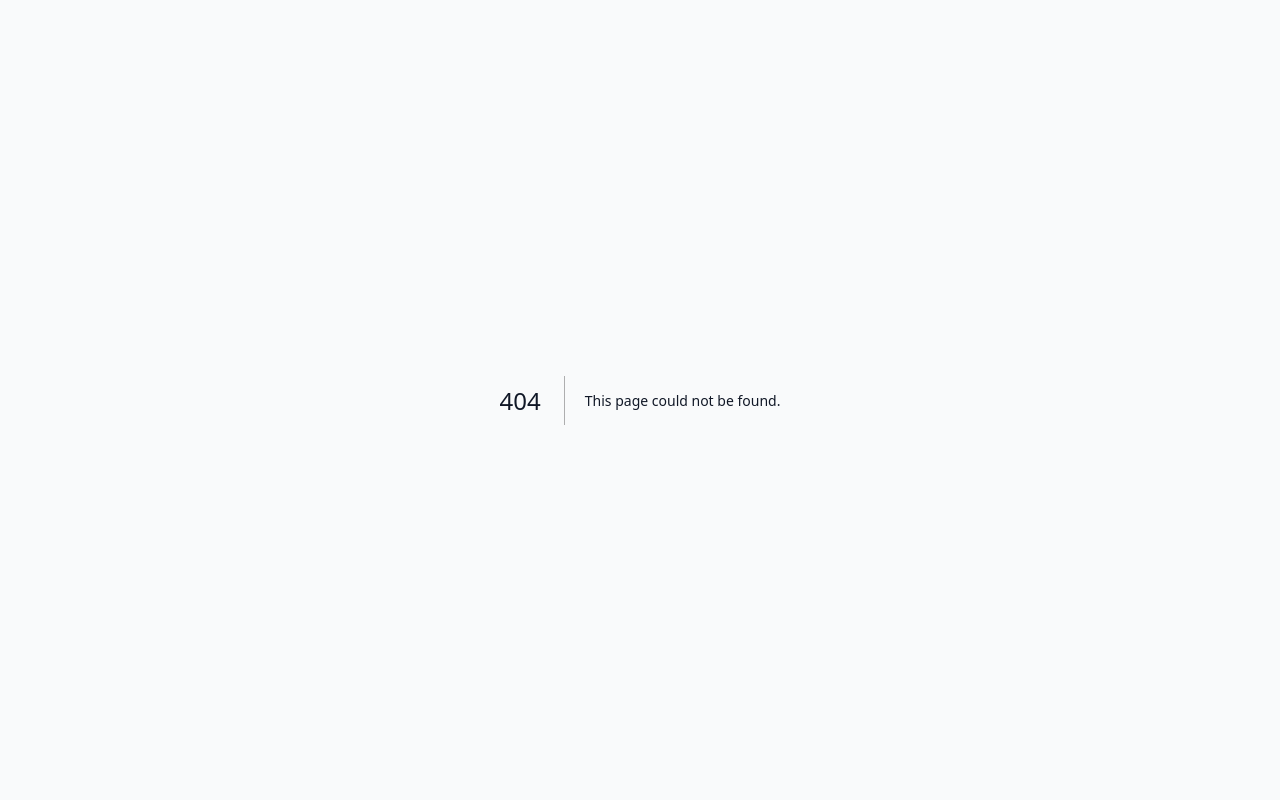
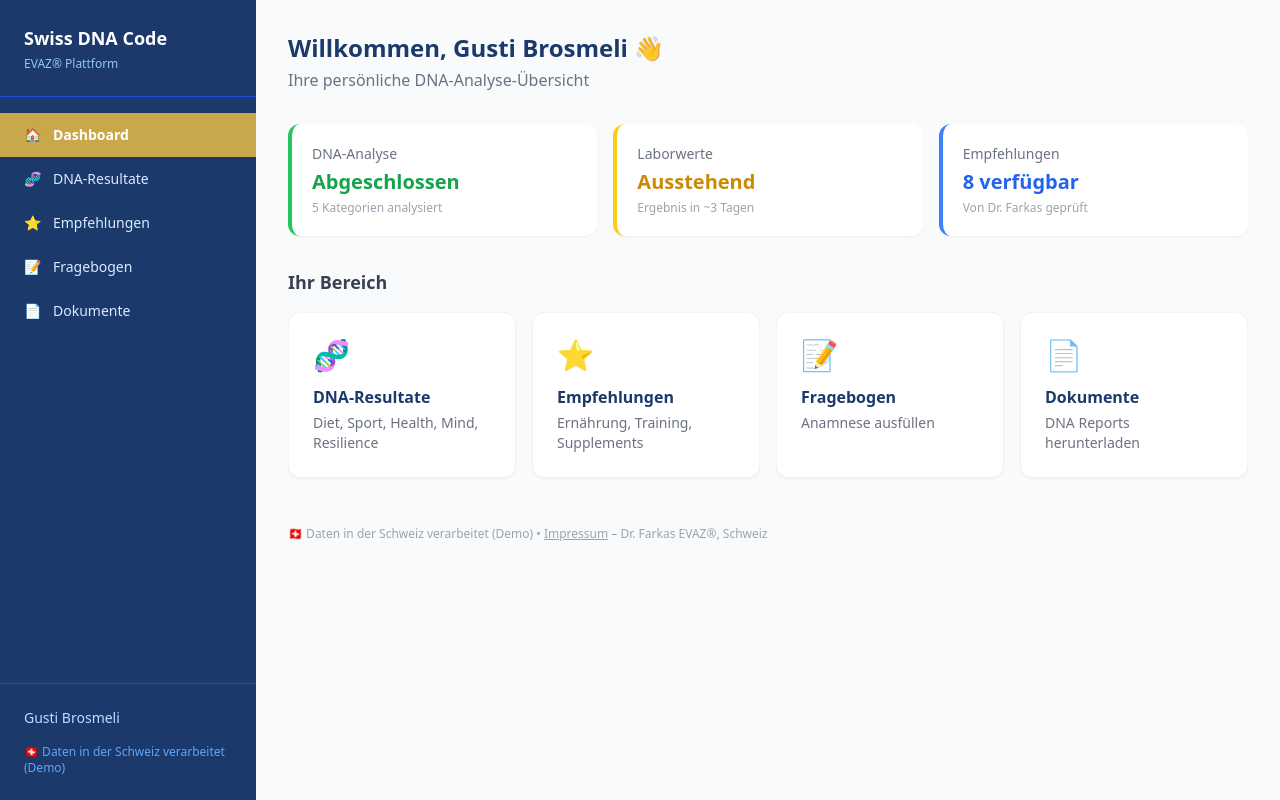
Before and after one commit to Harp-Corp/swiss-dna-platform, a Next.js app in the folder frontend/: page /patient/dashboard in a window 1280 px wide. Before the commit this address had no page. Built offline with nearby package versions, Linux system fonts and the light colour scheme.

Commit message:
feat: add patient/dashboard page with status overview and nav cards

```diff
--- /dev/null
+++ b/frontend/src/app/patient/dashboard/page.tsx
@@ -0,0 +1,67 @@
+'use client';
+import Link from 'next/link';
+import Sidebar from '@/components/Sidebar';
+
+export default function PatientDashboard() {
+  const userName = 'Gusti Brosmeli';
+
+  return (
+    <div className="flex min-h-screen bg-gray-50">
+      <Sidebar role="patient" userName={userName} />
+      <main className="flex-1 p-8">
+        {/* Header */}
+        <div className="mb-8">
+          <h2 className="text-2xl font-bold text-[#1B3A6B]">Willkommen, {userName} 👋</h2>
+          <p className="text-gray-500 mt-1">Ihre persönliche DNA-Analyse-Übersicht</p>
+        </div>
+
+        {/* Status Overview */}
+        <div className="grid grid-cols-1 md:grid-cols-3 gap-4 mb-8">
+          <div className="bg-white rounded-xl shadow-sm p-5 border-l-4 border-green-500">
+            <p className="text-sm text-gray-500">DNA-Analyse</p>
+            <p className="text-xl font-bold text-green-600 mt-1">Abgeschlossen</p>
+            <p className="text-xs text-gray-400 mt-1">5 Kategorien analysiert</p>
+          </div>
+          <div className="bg-white rounded-xl shadow-sm p-5 border-l-4 border-yellow-400">
+            <p className="text-sm text-gray-500">Laborwerte</p>
+            <p className="text-xl font-bold text-yellow-600 mt-1">Ausstehend</p>
+            <p className="text-xs text-gray-400 mt-1">Ergebnis in ~3 Tagen</p>
+          </div>
+          <div className="bg-white rounded-xl shadow-sm p-5 border-l-4 border-blue-500">
+            <p className="text-sm text-gray-500">Empfehlungen</p>
+            <p className="text-xl font-bold text-blue-600 mt-1">8 verfügbar</p>
+            <p className="text-xs text-gray-400 mt-1">Von Dr. Farkas geprüft</p>
+          </div>
+        </div>
+
+        {/* Navigation Cards */}
+        <h3 className="text-lg font-semibold text-gray-700 mb-4">Ihr Bereich</h3>
+        <div className="grid grid-cols-1 md:grid-cols-2 lg:grid-cols-4 gap-4">
+          <Link href="/patient/dna-results" className="bg-white rounded-xl shadow-sm p-6 hover:shadow-md transition-shadow border border-gray-100 block">
+            <div className="text-3xl mb-3">🧬</div>
+            <h4 className="font-semibold text-[#1B3A6B]">DNA-Resultate</h4>
+            <p className="text-sm text-gray-500 mt-1">Diet, Sport, Health, Mind, Resilience</p>
+          </Link>
+          <Link href="/patient/recommendations" className="bg-white rounded-xl shadow-sm p-6 hover:shadow-md transition-shadow border border-gray-100 block">
+            <div className="text-3xl mb-3">⭐</div>
+            <h4 className="font-semibold text-[#1B3A6B]">Empfehlungen</h4>
+            <p className="text-sm text-gray-500 mt-1">Ernährung, Training, Supplements</p>
+          </Link>
+          <Link href="/patient/questionnaire" className="bg-white rounded-xl shadow-sm p-6 hover:shadow-md transition-shadow border border-gray-100 block">
+            <div className="text-3xl mb-3">📝</div>
+            <h4 className="font-semibold text-[#1B3A6B]">Fragebogen</h4>
+            <p className="text-sm text-gray-500 mt-1">Anamnese ausfüllen</p>
+          </Link>
+          <Link href="/patient/documents" className="bg-white rounded-xl shadow-sm p-6 hover:shadow-md transition-shadow border border-gray-100 block">
+            <div className="text-3xl mb-3">📄</div>
+            <h4 className="font-semibold text-[#1B3A6B]">Dokumente</h4>
+            <p className="text-sm text-gray-500 mt-1">DNA Reports herunterladen</p>
+          </Link>
+        </div>
+
+        {/* Footer badge */}
+        <p className="text-xs text-gray-400 mt-12">🇨🇭 Daten in der Schweiz verarbeitet (Demo) • <a href="#" className="underline">Impressum</a> – Dr. Farkas EVAZ®, Schweiz</p>
+      </main>
+    </div>
+  );
+}
```
